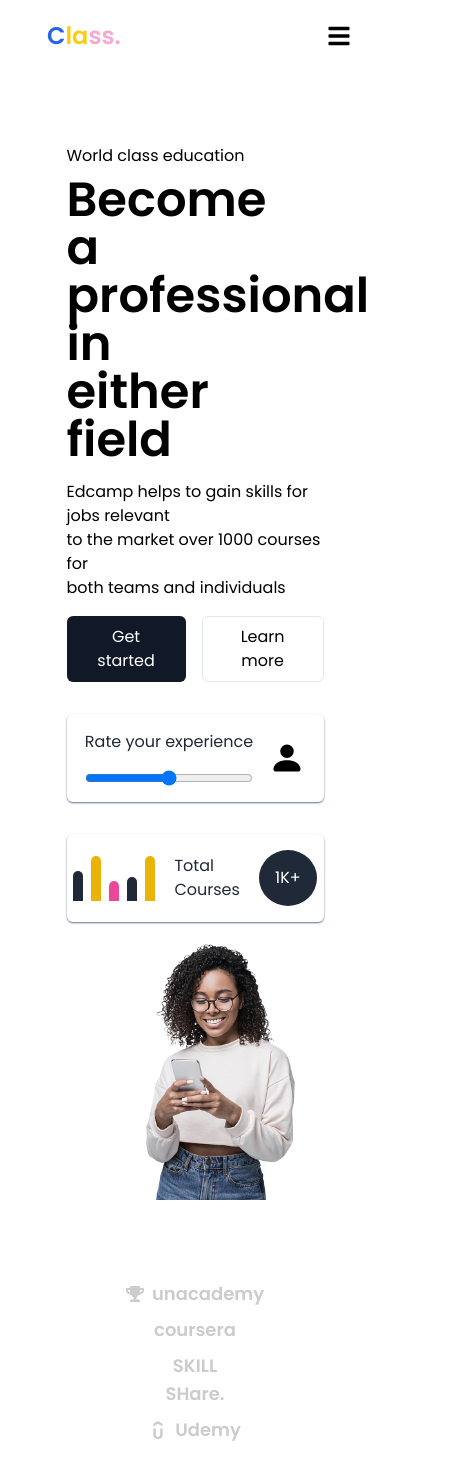
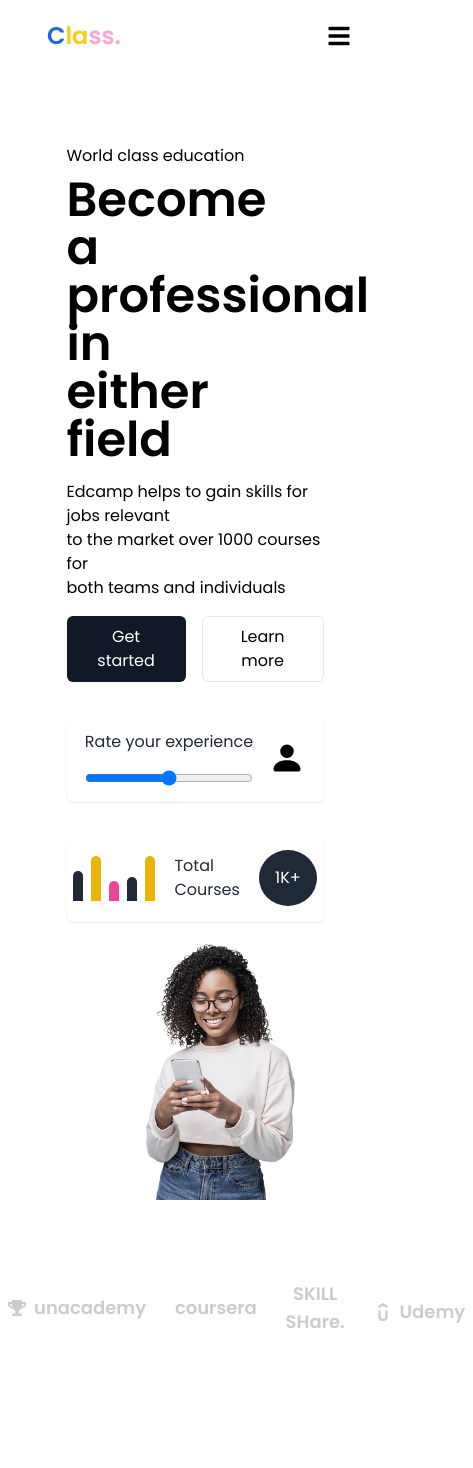
Before and after one commit to mjay0100/steamledge-class, a React (Vite) app: page / in a window 390 px wide. Shown: the whole page, 473 px wide, since content can reach past the window. After the commit the page ends 1368 px from the top, so only its background shows below. Built offline with nearby package versions, Linux system fonts and the light colour scheme.

Commit message:
added cursor and hover effect

```diff
--- a/src/Components/Card.jsx
+++ b/src/Components/Card.jsx
@@ -3,7 +3,7 @@ import { BsPersonFill } from "react-icons/bs";
 const Card = () => {
   return (
     <div className="block md:flex gap-[2rem] z-10 pointer">
-      <div className="justify-center md:justify-start flex gap-[1rem] items-center mt-[2rem] p-4 rounded-md shadow-sm shadow-slate-500">
+      <div className="justify-center md:justify-start flex gap-[1rem] items-center mt-[2rem] p-4 rounded-md shadow-sm shadow-slate-200 hover:shadow-sm hover:shadow-slate-400 cursor-pointer transition-all duration-300 ">
         <div className="flex flex-col gap-4">
           <h1 className="text-gray-800">Rate your experience</h1>
           <input type="range" name="" id="" />
@@ -12,7 +12,7 @@ const Card = () => {
           <BsPersonFill />
         </span>
       </div>
-      <div className="justify-center md:justify-start flex gap-[1.2rem] items-center mt-[2rem] p-4 rounded-md shadow-sm shadow-slate-500 z-10 bg-white">
+      <div className="justify-center md:justify-start flex gap-[1.2rem] items-center mt-[2rem] p-4 rounded-md shadow-sm shadow-slate-200 hover:shadow-sm hover:shadow-slate-400 cursor-pointer transition-all duration-300  z-10 bg-white">
         <div className="flex gap-2 items-baseline">
           <div className="w-[10px] h-[30px] bg-gray-800 rounded-t-2xl"></div>
           <div className="w-[10px] h-[45px] bg-yellow-500 rounded-t-2xl"></div>
--- a/src/Components/Footer.jsx
+++ b/src/Components/Footer.jsx
@@ -3,20 +3,22 @@ import { SiUdemy } from "react-icons/si";
 
 const Footer = () => {
   return (
-    <section className="block  text-center md:flex justify-between w-4/6 text-[#ccc] font-semibold mx-auto mt-[1.5rem] mb-[1rem] text-lg">
-      <h1 className=" justify-center mb-2 md:justify-start items-center flex gap-2">
+    <section className="text-center w-fit gap-[1.8rem] flex justify-between md:w-4/6 text-[#ccc] font-semibold mx-auto mt-[1.5rem] mb-[1rem] text-lg">
+      <h1 className="hover:text-black transition-all duration-500 cursor-pointer  justify-center mb-2 md:justify-start items-center flex gap-2">
         {" "}
         <span>
           <FaTrophy />
         </span>{" "}
         unacademy
       </h1>
-      <h1 className="mb-2">coursera</h1>
-      <h1 className="mb-2">
+      <h1 className="hover:text-black transition-all duration-500 cursor-pointer mb-2">
+        coursera
+      </h1>
+      <h1 className="hover:text-black transition-all duration-500 cursor-pointer mb-2">
         SKILL <br />
         SHare.
       </h1>
-      <h1 className=" justify-center md:justify-start items-center flex gap-2">
+      <h1 className="hover:text-black transition-all duration-500 cursor-pointer  justify-center md:justify-start items-center flex gap-2">
         <span>
           {" "}
           <SiUdemy />
--- a/src/Components/Navbar.jsx
+++ b/src/Components/Navbar.jsx
@@ -17,7 +17,7 @@ const Navbar = () => {
       <button className="hidden lg:block py-2 px-3 rounded-md border hover:bg-gray-800 hover:text-white transition duration-500 border-slate-200">
         Get started
       </button>
-      <span className="absolute right-0 md:hidden text-2xl">
+      <span className="absolute right-0 md:hidden text-2xl cursor-pointer">
         <FaBars />
       </span>
     </section>
```
